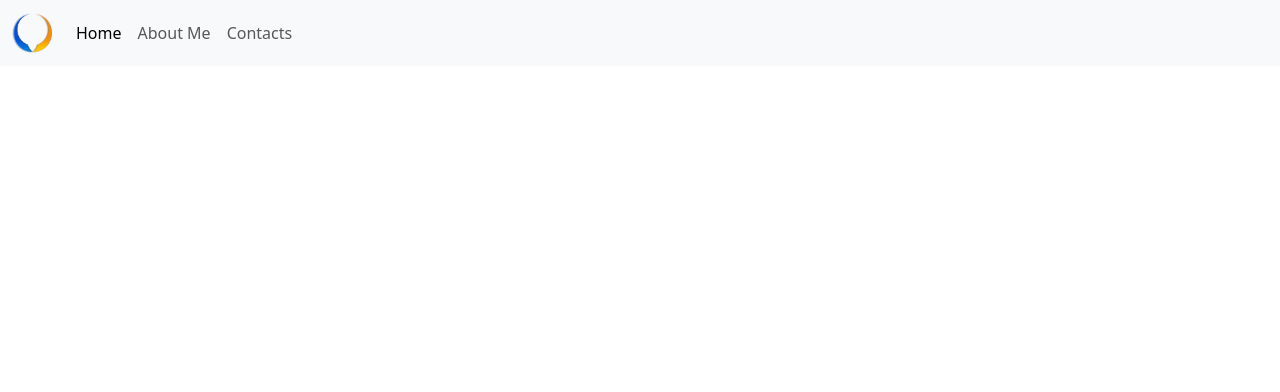
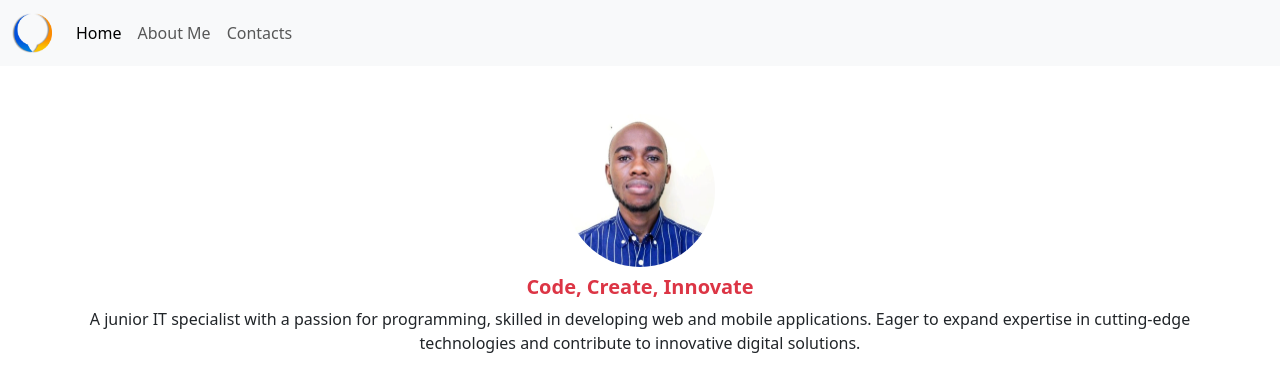
Before and after one commit to georgettemillimo/E-Portfolio, a plain HTML site: page index.html in a window 1280 px wide. Drawn offline with Linux system fonts and the light colour scheme.

Commit message:
Added header and tagline sections

```diff
--- a/index.html
+++ b/index.html
@@ -39,13 +39,27 @@
 
         <div class="container-fluid">
             <div class="grid-container">
-
+                <!-- Header Section -->
+                <header class="text-center mt-5">
+                    <div class="container">
+                        <img src="assets/Passport.jpg" alt="G millimo" class="img-fluid rounded-circle" style="width: 150px;">
+<!--                        <h3 class="mt-4">Welcome to My E-Portfolio</h3>-->
+                    </div>
+                </header>
+            <!-- Tagline Section -->
+                    <div class="container text-center mt-2">
+                        <h5 class="fw-bolder text-danger" >Code, Create, Innovate</h5>
+                        <p>A junior IT specialist with a passion for programming, skilled in developing web and mobile applications. Eager to expand expertise in cutting-edge technologies and contribute to innovative digital solutions.</p>
+                    </div>
             </div>
         </div>
+
+
 
   <!-----------------END of The Container holding the content----------------->
 
 
 
+
 </body>
 </html>
```
Also changed, not shown: assets/Passport.jpg (added).
